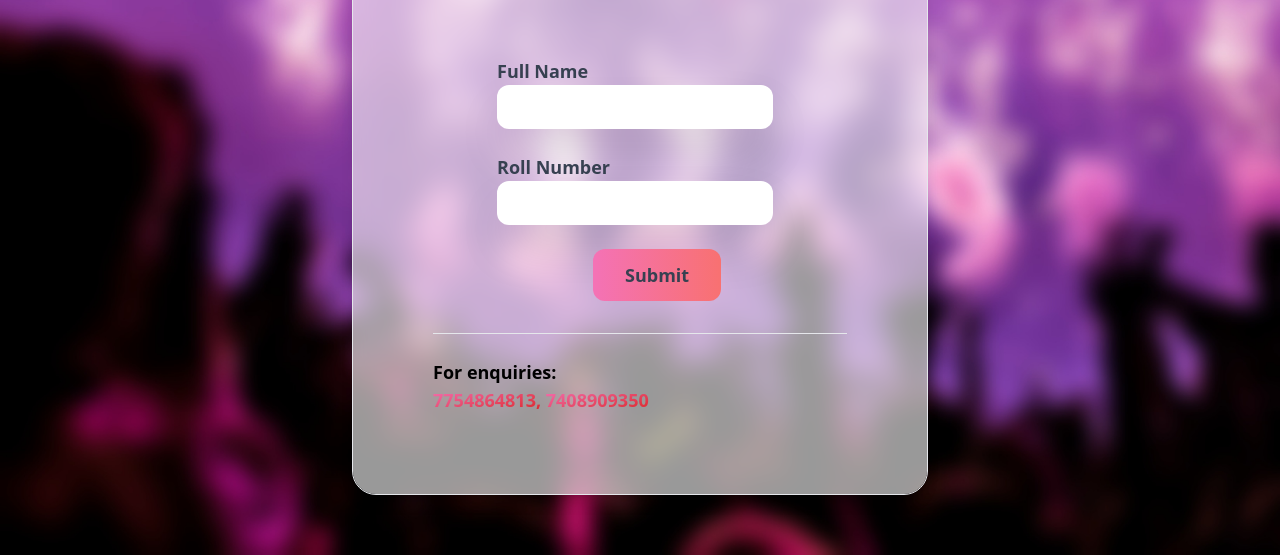
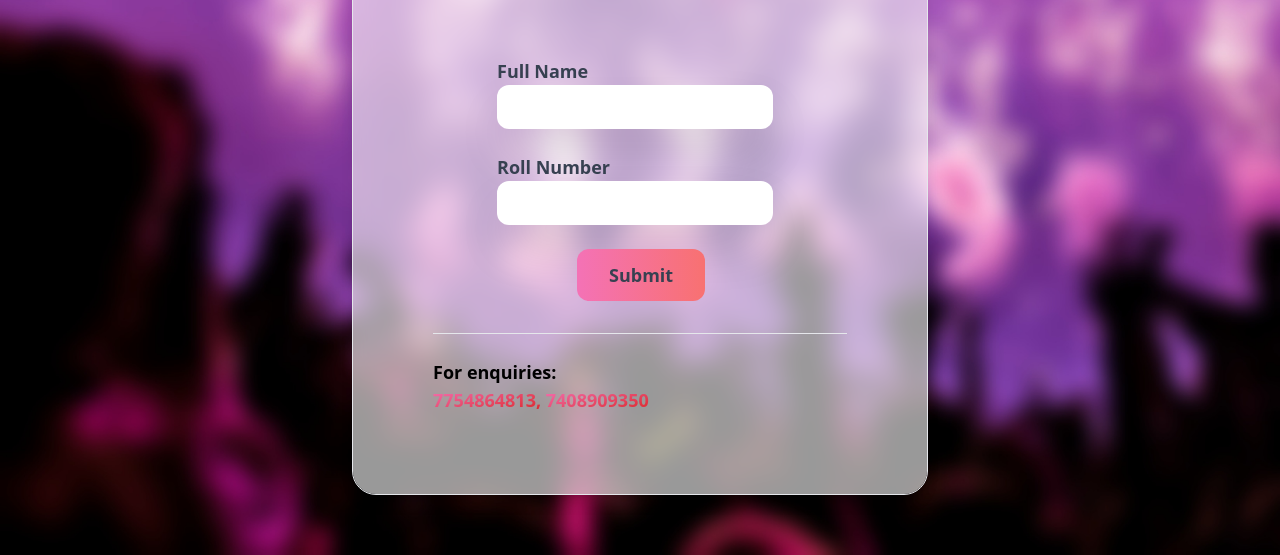
Before and after one commit to codewithHX/synergia2k21, a website: page index.html in a window 1280 px wide. Shown: the part 284-839 px from the top of the page. Drawn offline with nearby package versions, Linux system fonts and the light colour scheme.

Commit message:
changed layout of index.html

```diff
--- a/index.html
+++ b/index.html
@@ -100,7 +100,7 @@
                     "
                   />
                 </div>
-                <div class="ml-24">
+                <div class="ml-20">
                   <button
                     type="button"
                     class="
```
